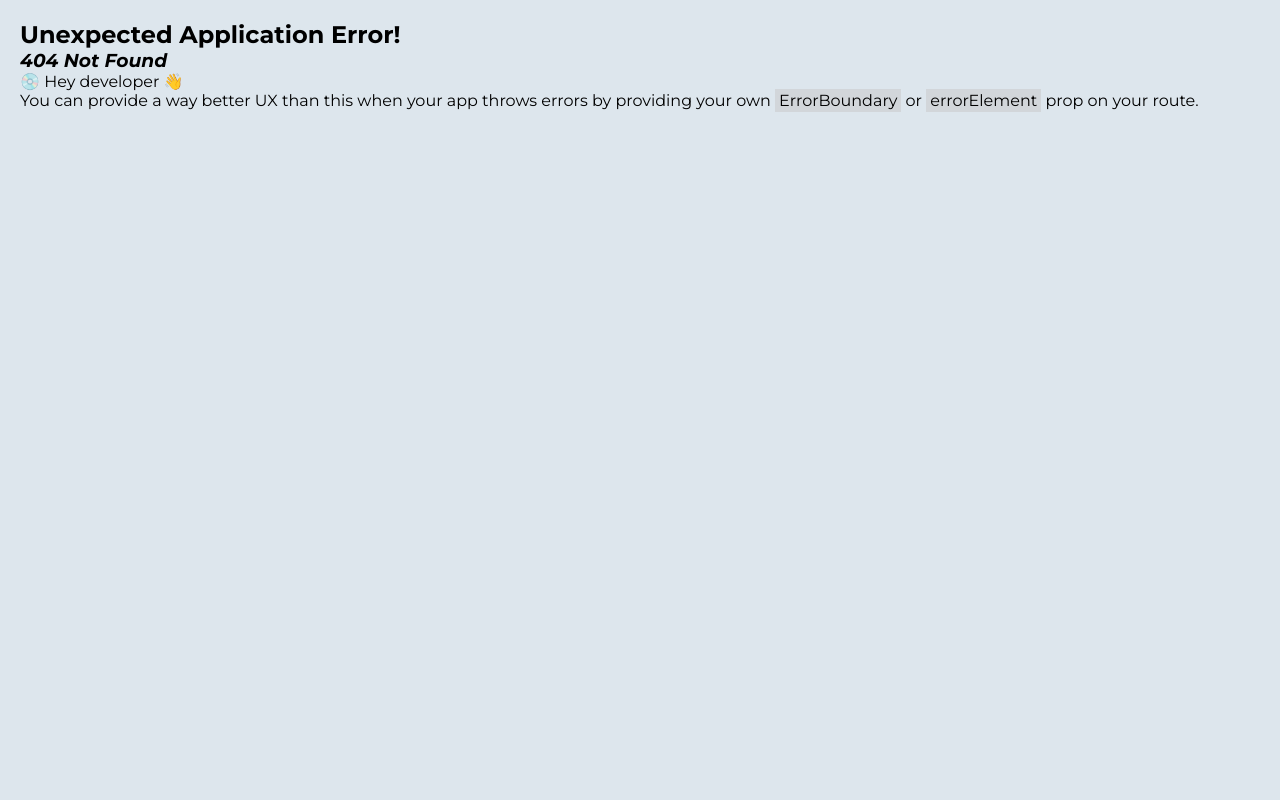
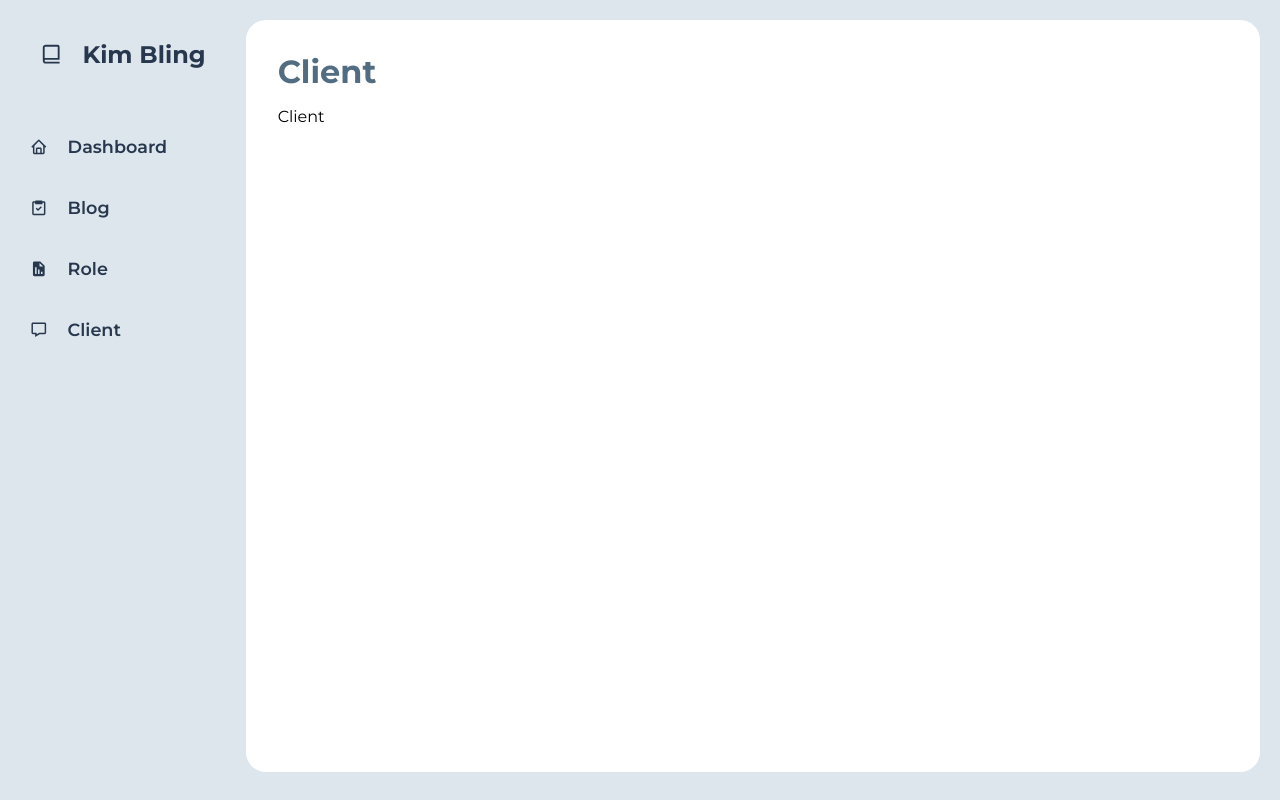
Before and after one commit to vanhuy2709/vite-kimbling-admin, a React (Vite) app: page /admin/client in a window 1280 px wide. Before the commit this address had no page. Built offline with nearby package versions, Linux system fonts and the light colour scheme; sample sign-in values are in the browser's storage.

Commit message:
building client table

```diff
--- a/src/components/Sidebar/Sidebar.tsx
+++ b/src/components/Sidebar/Sidebar.tsx
@@ -1,15 +1,15 @@
 import {
   BiBookAlt,
   BiHome,
-  // BiMessage,
+  BiMessage,
   BiSolidReport,
-  // BiStats,
   BiTask,
 } from 'react-icons/bi';
 import { Link } from 'react-router-dom';
 import './Sidebar.css';
 
 const Sidebar = () => {
+
   return (
     <div className='menu'>
       <div className="logo">
@@ -30,14 +30,10 @@ const Sidebar = () => {
           <BiSolidReport className='icon' />
           Role
         </Link>
-        {/* <a href="#" className="item">
-          <BiStats className='icon' />
+        <Link to="/admin/client" className="item">
+          <BiMessage className='icon' />
           Client
-        </a>
-        <a href="#" className="item">
-          <BiMessage className='icon' />
-          Message
-        </a> */}
+        </Link>
       </div>
     </div>
   )
--- a/src/main.tsx
+++ b/src/main.tsx
@@ -11,6 +11,7 @@ import { createBrowserRouter, RouterProvider } from 'react-router-dom';
 import Dashboard from './pages/dashboard';
 import Blog from './pages/blog';
 import Role from './pages/role';
+import Client from './pages/client';
 import LoginPage from './pages/login';
 
 // Router Page
@@ -31,6 +32,10 @@ const router = createBrowserRouter([
         path: 'role',
         element: <Role />
       },
+      {
+        path: 'client',
+        element: <Client />
+      },
     ]
   },
   {
--- /dev/null
+++ b/src/pages/client/index.tsx
@@ -0,0 +1,12 @@
+import Header from "../../components/Header/Header"
+
+const Client = () => {
+  return (
+    <>
+      <Header title="Client" />
+      Client
+    </>
+  )
+}
+
+export default Client
```
